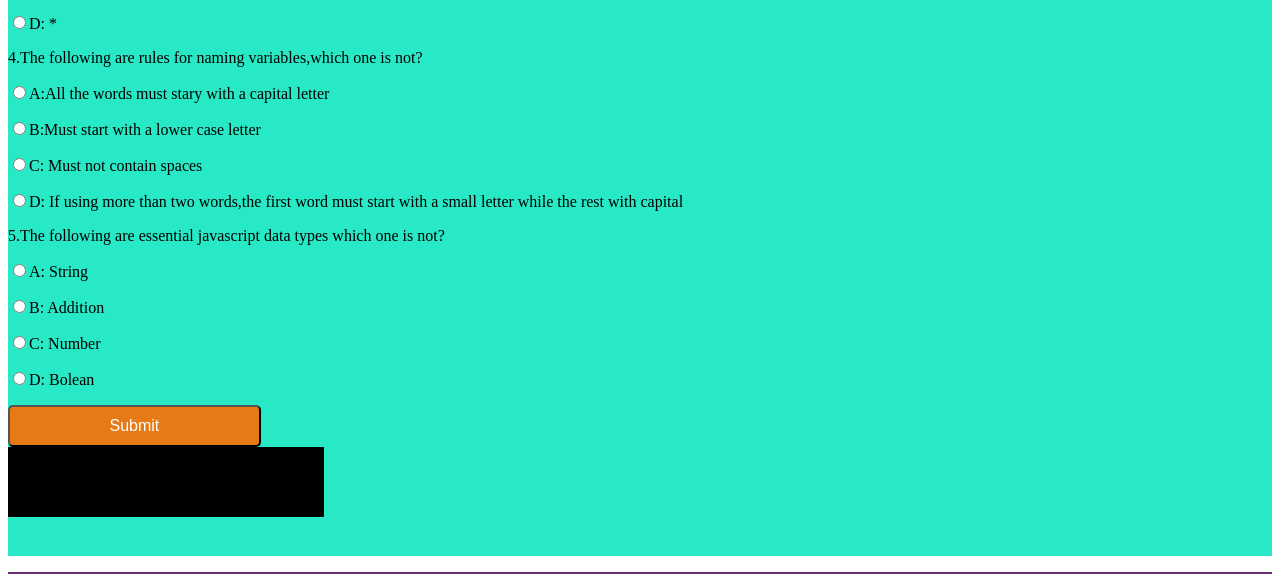
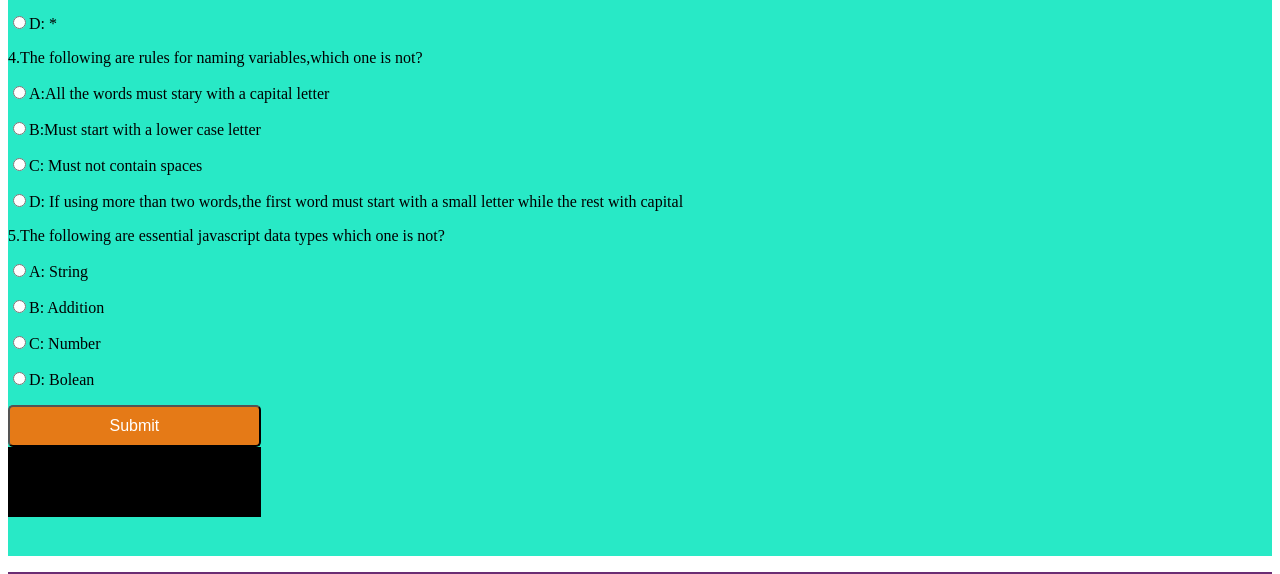
Before and after one commit to BECKY-OCHOLLA/computerclub-website, a plain HTML site: page index.html in a window 1280 px wide. Shown: the part 1730-2304 px from the top of the page. Drawn offline with Linux system fonts and the light colour scheme.

Commit message:
it will change the text alignment of the score div

```diff
--- a/index.css
+++ b/index.css
@@ -202,9 +202,11 @@ ul li a{
 }
 #close{
     box-sizing: border-box;
-    width: 25%;
+    width: 20%;
     background-color: black;
     color: white;
+    text-align: center;
     padding: 35px
 
+
 }
```
